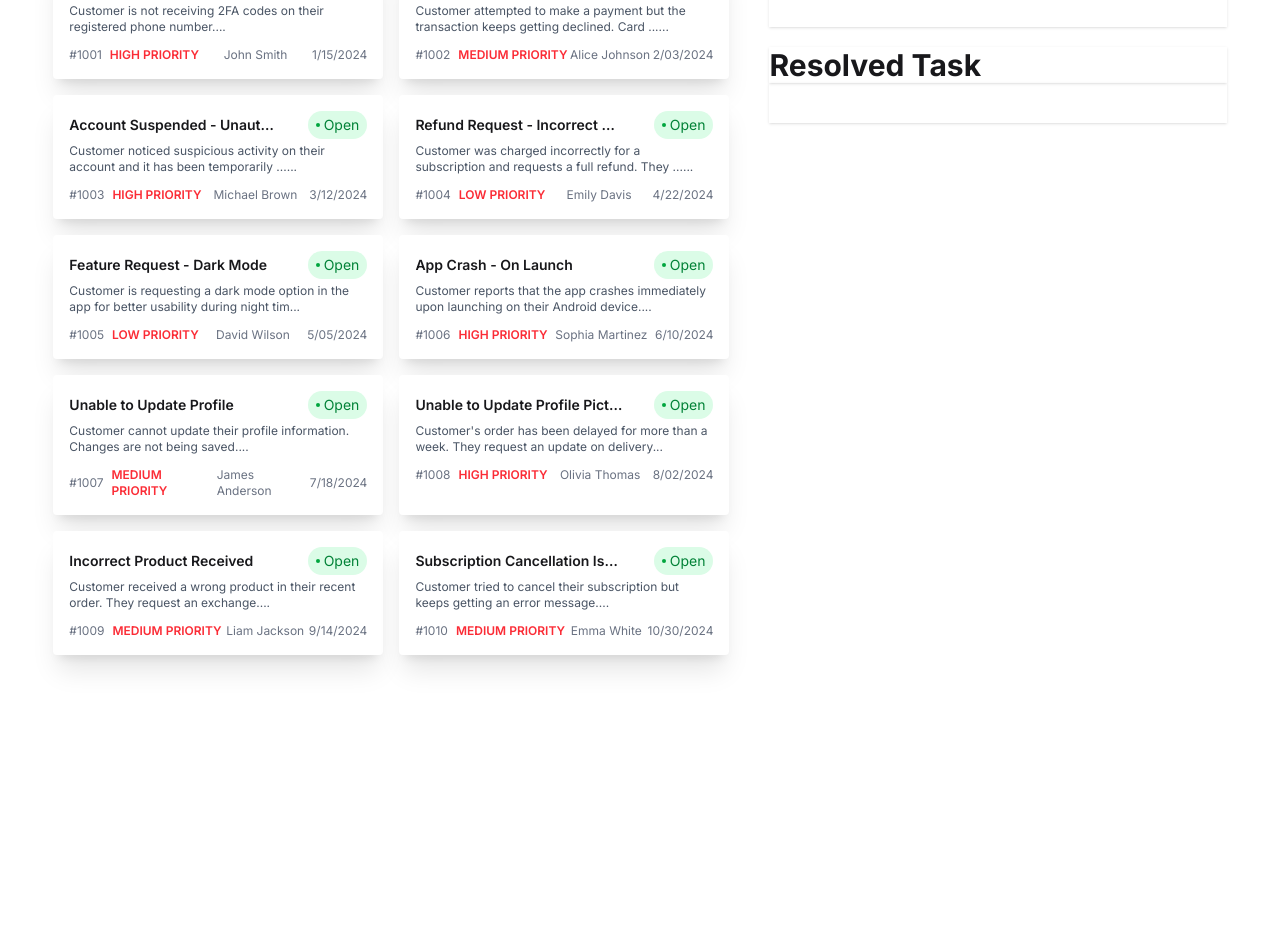
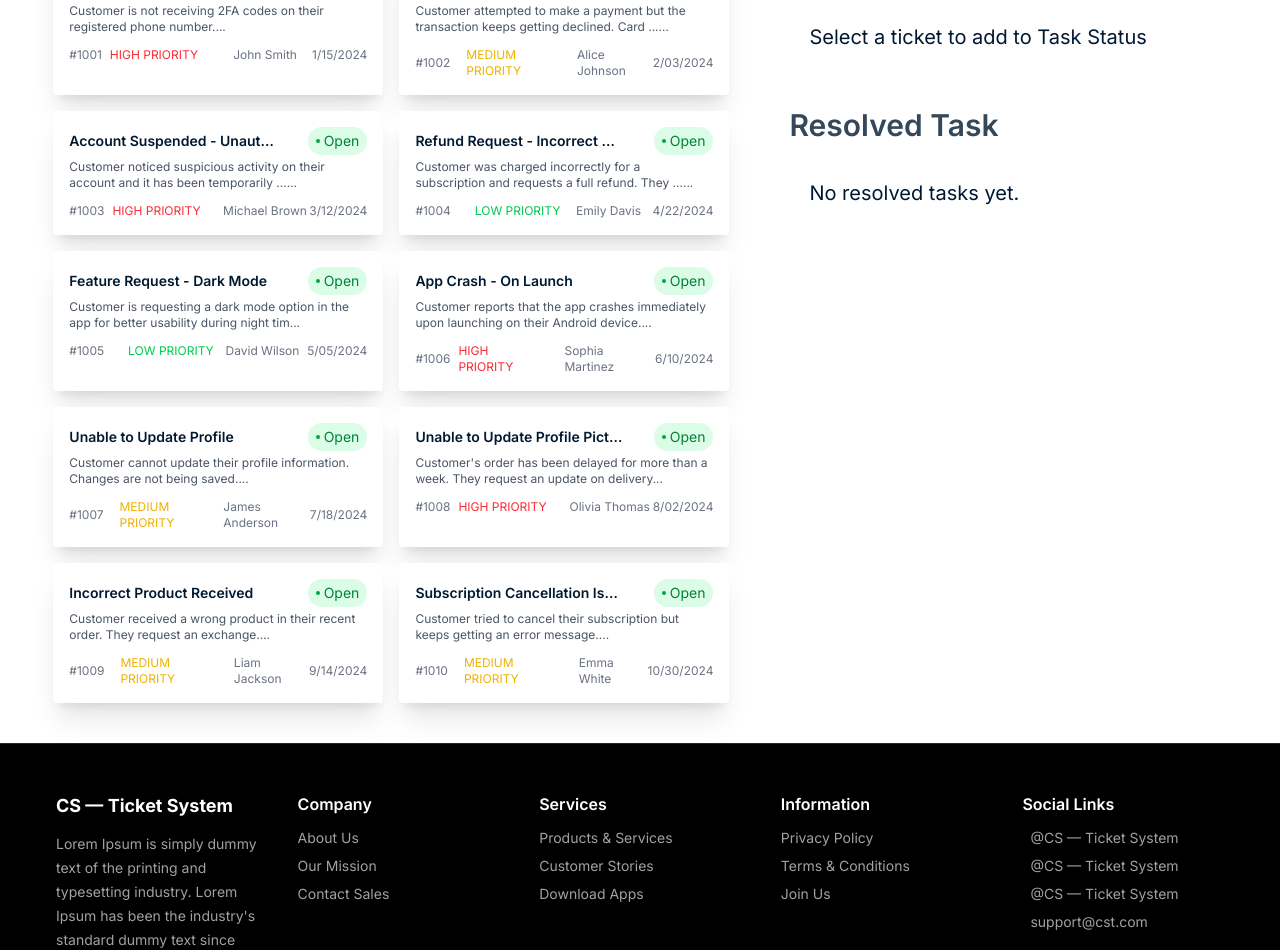
Before and after one commit to MdHridoySikder/my-assignment-no-7, a React (Vite) app: page / in a window 1280 px wide. Shown: the part 510-1460 px from the top of the page. Before the commit the page ends 1205 px from the top, so only its background shows below. Built offline with nearby package versions, Linux system fonts and the light colour scheme.

Commit message:
my-assignment-no-7-done

```diff
--- a/public/data.json
+++ b/public/data.json
@@ -4,7 +4,7 @@
     "title": "Login Issues - Can't Access Account",
     "description": "Customer is not receiving 2FA codes on their registered phone number.",
     "customer": "John Smith",
-    "priority": "HIGH PRIORITY",
+    "priority1": "HIGH PRIORITY",
     "status": "Open",
     "createdAt": "1/15/2024"
   },
@@ -13,7 +13,7 @@
     "title": "Payment Failure - Transaction Declined",
     "description": "Customer attempted to make a payment but the transaction keeps getting declined. Card ...",
     "customer": "Alice Johnson",
-    "priority": "MEDIUM PRIORITY",
+    "priority2": "MEDIUM PRIORITY",
     "status": "Open",
     "createdAt": "2/03/2024"
   },
@@ -22,7 +22,7 @@
     "title": "Account Suspended - Unauthorized Activity",
     "description": "Customer noticed suspicious activity on their account and it has been temporarily ...",
     "customer": "Michael Brown",
-    "priority": "HIGH PRIORITY",
+    "priority1": "HIGH PRIORITY",
     "status": "Open",
     "createdAt": "3/12/2024"
   },
@@ -31,7 +31,7 @@
     "title": "Refund Request - Incorrect Billing",
     "description": "Customer was charged incorrectly for a subscription and requests a full refund. They ...",
     "customer": "Emily Davis",
-    "priority": "LOW PRIORITY",
+    "priority3": "LOW PRIORITY",
     "status": "Open",
     "createdAt": "4/22/2024"
   },
@@ -40,7 +40,7 @@
     "title": "Feature Request - Dark Mode",
     "description": "Customer is requesting a dark mode option in the app for better usability during night time.",
     "customer": "David Wilson",
-    "priority": "LOW PRIORITY",
+    "priority3": "LOW PRIORITY",
     "status": "Open",
     "createdAt": "5/05/2024"
   },
@@ -49,7 +49,7 @@
     "title": "App Crash - On Launch",
     "description": "Customer reports that the app crashes immediately upon launching on their Android device.",
     "customer": "Sophia Martinez",
-    "priority": "HIGH PRIORITY",
+    "priority1": "HIGH PRIORITY",
     "status": "Open",
     "createdAt": "6/10/2024"
   },
@@ -58,7 +58,7 @@
     "title": "Unable to Update Profile",
     "description": "Customer cannot update their profile information. Changes are not being saved.",
     "customer": "James Anderson",
-    "priority": "MEDIUM PRIORITY",
+    "priority2": "MEDIUM PRIORITY",
     "status": "Open",
     "createdAt": "7/18/2024"
   },
@@ -67,7 +67,7 @@
     "title": "Unable to Update Profile Picture",
     "description": "Customer's order has been delayed for more than a week. They request an update on delivery status.",
     "customer": "Olivia Thomas",
-    "priority": "HIGH PRIORITY",
+    "priority1": "HIGH PRIORITY",
     "status": "Open",
     "createdAt": "8/02/2024"
   },
@@ -76,7 +76,7 @@
     "title": "Incorrect Product Received",
     "description": "Customer received a wrong product in their recent order. They request an exchange.",
     "customer": "Liam Jackson",
-    "priority": "MEDIUM PRIORITY",
+    "priority2": "MEDIUM PRIORITY",
     "status": "Open",
     "createdAt": "9/14/2024"
   },
@@ -85,7 +85,7 @@
     "title": "Subscription Cancellation Issue",
     "description": "Customer tried to cancel their subscription but keeps getting an error message.",
     "customer": "Emma White",
-    "priority": "MEDIUM PRIORITY",
+    "priority2": "MEDIUM PRIORITY",
     "status": "Open",
     "createdAt": "10/30/2024"
   }
--- a/src/App.jsx
+++ b/src/App.jsx
@@ -2,6 +2,7 @@ import { Suspense } from "react";
 import DataContainer from "./assets/components/DataContainer";
 import Footer from "./assets/components/Footer";
 import Navbar from "./assets/components/Navbar";
+import { ToastContainer } from "react-toastify";
 
 const loadData = () => fetch("/public/data.json").then((res) => res.json());
 
@@ -16,13 +17,38 @@ function App() {
           <Navbar></Navbar>
         </header>
         <section>
-          <Suspense fallback={"Loadinggggggg....."}>
+          <Suspense
+            fallback={
+              <div className="flex justify-center items-center h-screen">
+                <p className="text-lg font-semibold">
+                  <span className="loading loading-spinner text-primary"></span>
+                  <span className="loading loading-spinner text-secondary"></span>
+                  <span className="loading loading-spinner text-accent"></span>
+                  <span className="loading loading-spinner text-neutral"></span>
+                  <span className="loading loading-spinner text-info"></span>
+                  <span className="loading loading-spinner text-success"></span>
+                  <span className="loading loading-spinner text-warning"></span>
+                  <span className="loading loading-spinner text-error"></span>
+                </p>
+              </div>
+            }
+          >
             <DataContainer promise={dataPromise}></DataContainer>
           </Suspense>
         </section>
-        {/* <footer>
+        <footer>
           <Footer></Footer>
-        </footer> */}
+        </footer>
+        <ToastContainer
+          position="top-right"
+          autoClose={2000}
+          hideProgressBar={false}
+          closeOnClick={true}
+          pauseOnHover={true}
+          draggable={true}
+          theme="colored"
+          progress={undefined}
+        ></ToastContainer>
       </div>
     </>
   );
--- a/src/assets/components/DataContainer.jsx
+++ b/src/assets/components/DataContainer.jsx
@@ -3,19 +3,23 @@ import Ordercard from "./Ordercard";
 import { use, useState } from "react";
 import TaskStatus from "./TaskStatus";
 import Resolved from "./Resolved";
+import { toast } from "react-toastify";
 
 const DataContainer = ({ promise }) => {
   const Order = use(promise);
 
   //   console.log(promise);
   const [CustomerTickets, setCustomerTickets] = useState([]);
+
   const [ResolvedTask, setResolvedTask] = useState([]);
+
   const handleOrder = (Order) => {
+    toast.success("In-Progress");
     // console.log(Order);
     const isExist = CustomerTickets.find((item) => item.id == Order.id);
     // console.log(isExist);
     if (isExist) {
-      alert("In-Progress");
+      toast.error("Already In-Progress");
       return;
     }
 
@@ -24,6 +28,7 @@ const DataContainer = ({ promise }) => {
   };
 
   const handleTask = (Order) => {
+    toast.success("Completed!");
     // console.log(Order);
     const newResolvedTask = [...ResolvedTask, Order];
     setResolvedTask(newResolvedTask);
@@ -32,6 +37,7 @@ const DataContainer = ({ promise }) => {
     // console.log(remaining);
     setCustomerTickets(remaining);
   };
+
   return (
     <div>
       <States
@@ -42,7 +48,10 @@ const DataContainer = ({ promise }) => {
       <section className="w-11/12 mx-auto py-10 grid grid-cols-1 lg:grid-cols-12 gap-5">
         {/* left side card section  */}
         <div className="lg:col-span-7 ">
-          <h2 className="font-bold text-3xl">Customer Tickets</h2>
+          <h2 className="font-bold text-3xl text-[#34485A]">
+            Customer Tickets
+          </h2>
+
           <div className=" grid lg:grid-cols-2 gap-4 ">
             {Order.map((item) => (
               <Ordercard
@@ -56,23 +65,39 @@ const DataContainer = ({ promise }) => {
         {/* right side cart section */}
         <div className="lg:col-span-5 ml-5">
           <div>
-            <h2 className="font-bold text-3xl shadow my-4">Task Status</h2>
-            <div className="space-y-6 shadow p-5">
-              {CustomerTickets.map((item) => (
-                <TaskStatus
-                  handleTask={handleTask}
-                  key={item.id}
-                  Order={item}
-                ></TaskStatus>
-              ))}
+            <h2 className="font-bold text-3xl ml-5 my-4 text-[#34485A]">
+              Task Status
+            </h2>
+            <div className="space-y-6  p-5">
+              {CustomerTickets.length > 0 ? (
+                CustomerTickets.map((item) => (
+                  <TaskStatus
+                    handleTask={handleTask}
+                    key={item.id}
+                    Order={item}
+                  />
+                ))
+              ) : (
+                <p className="font-sm text-[#001931] text-xl ml-5 my-4">
+                  Select a ticket to add to Task Status
+                </p>
+              )}
             </div>
           </div>
           <div>
-            <h2 className="font-bold mt-5 text-3xl shadow">Resolved Task</h2>
-            <div className="space-y-6 shadow p-5">
-              {ResolvedTask.map((Order) => (
-                <Resolved key={Order.id} Order={Order}></Resolved>
-              ))}
+            <h2 className="font-semibold text-[#34485A] mt-5 ml-5 text-3xl">
+              Resolved Task
+            </h2>
+            <div className="space-y-6 p-5">
+              {ResolvedTask.length > 0 ? (
+                ResolvedTask.map((Order) => (
+                  <Resolved key={Order.id} Order={Order} />
+                ))
+              ) : (
+                <p className="font-sm text-[#001931] text-xl ml-5 my-4">
+                  No resolved tasks yet.
+                </p>
+              )}
             </div>
           </div>
         </div>
--- a/src/assets/components/Footer.jsx
+++ b/src/assets/components/Footer.jsx
@@ -2,110 +2,106 @@ import React from "react";
 
 const Footer = () => {
   return (
+    <footer className=" px-8 bg-black text-white py-12 border-t border-neutral-800">
+      <div className="max-w-7xl mx-auto px-6 grid grid-cols-1 sm:grid-cols-2 lg:grid-cols-5 gap-10">
         <div>
-      <footer className="bg-black text-gray-300 py-12 lg:py-16">
-        <div className="max-w-11/12 mx-auto px-6 lg:px-8 grid grid-cols-2  lg:grid-cols-5 gap-5">
-          {/* Logo + Description */}
-          <div className="col-span-2 md:col-span-1 ">
-            <h2 className="text-xl font-bold text-white mb-4">
-              CS – Ticket System
-            </h2>
-            <p className="text-sm leading-relaxed text-[#A1A1AA]">
+          <h3 className="text-lg font-bold mb-3">CS — Ticket System</h3>
+          <p className="text-sm text-neutral-400 leading-6">
             Lorem Ipsum is simply dummy text of the printing and typesetting
             industry. Lorem Ipsum has been the industry's standard dummy text
-              ever since the 1500s, when an unknown printer took a galley of
-              type and scrambled it to make a type specimen book.
+            since the 1500s.
           </p>
         </div>
 
-          {/* Company */}
-          <div className="ml-8">
-            <h3 className="text-white font-semibold mb-4">Company</h3>
-            <ul className="space-y-3 text-sm text-[#A1A1AA]">
+        <div>
+          <h4 className="text-base font-semibold mb-3">Company</h4>
+          <ul className="space-y-2 text-sm text-neutral-400">
             <li>
-                <a href="#">About Us</a>
+              <a href="#" className="hover:text-white">
+                About Us
+              </a>
             </li>
             <li>
-                <a href="#">Our Mission</a>
+              <a href="#" className="hover:text-white">
+                Our Mission
+              </a>
             </li>
             <li>
-                <a href="#">Contact Sales</a>
+              <a href="#" className="hover:text-white">
+                Contact Sales
+              </a>
             </li>
           </ul>
         </div>
 
-          {/* Services */}
         <div>
-            <h3 className="text-white font-semibold mb-4">Services</h3>
-            <ul className="space-y-3 text-sm text-[#A1A1AA]">
+          <h4 className="text-base font-semibold mb-3">Services</h4>
+          <ul className="space-y-2 text-sm text-neutral-400">
             <li>
-                <a href="#">Products & Services</a>
+              <a href="#" className="hover:text-white">
+                Products & Services
+              </a>
             </li>
             <li>
-                <a href="#">Customer Stories</a>
+              <a href="#" className="hover:text-white">
+                Customer Stories
+              </a>
             </li>
             <li>
-                <a href="#">Download Apps</a>
+              <a href="#" className="hover:text-white">
+                Download Apps
+              </a>
             </li>
           </ul>
         </div>
 
-          {/* Information */}
         <div>
-            <h3 className="text-white font-semibold mb-4">Information</h3>
-            <ul className="space-y-3 text-sm text-[#A1A1AA]">
+          <h4 className="text-base font-semibold mb-3">Information</h4>
+          <ul className="space-y-2 text-sm text-neutral-400">
             <li>
-                <a href="#">Privacy Policy</a>
+              <a href="#" className="hover:text-white">
+                Privacy Policy
+              </a>
             </li>
             <li>
-                <a href="#">Terms & Conditions</a>
+              <a href="#" className="hover:text-white">
+                Terms & Conditions
+              </a>
             </li>
             <li>
-                <a href="#">Join Us</a>
+              <a href="#" className="hover:text-white">
+                Join Us
+              </a>
             </li>
           </ul>
         </div>
 
-          {/* Social Links */}
         <div>
-            <h3 className="text-white font-semibold mb-4">Social Links</h3>
-            <ul className="space-y-3 text-sm">
-              <li className="flex items-center gap-3">
-                <div className="w-8 h-8 bg-amber-200 rounded-full flex items-center justify-center">
-                  <span className="text-lg">X</span>
-                </div>
-                <a href="#" className="text-[#A1A1AA]">
-                  @CS — Ticket System
-                </a>
+          <h4 className="text-base font-semibold mb-3">Social Links</h4>
+          <ul className="space-y-2 text-sm text-neutral-400">
+            <li className="flex items-center gap-2">
+              <i className="fa-brands fa-x-twitter text-lg"></i> @CS — Ticket
+              System
             </li>
-              <li className="flex items-center gap-3">
-                <div className="w-8 h-8 bg-amber-200 rounded-full flex items-center justify-center">
-                  <span className="text-lg">f</span>
-                </div>
-                <a href="#" className="text-[#A1A1AA] ">
-                  @CS — Ticket System
-                </a>
+            <li className="flex items-center gap-2">
+              <i className="fa-brands fa-linkedin text-lg"></i> @CS — Ticket
+              System
             </li>
-              <li className="flex items-center gap-3">
-                <div className="w-8 h-8 bg-amber-300 rounded-full flex items-center justify-center">
-                  <span className="text-lg">M</span>
-                </div>
-                <a href="mailto:support@cst.com" className="text-[#A1A1AA]">
-                  support@cst.com
-                </a>
+            <li className="flex items-center gap-2">
+              <i className="fa-brands fa-facebook text-lg"></i> @CS — Ticket
+              System
+            </li>
+            <li className="flex items-center gap-2">
+              <i className="fa-solid fa-envelope text-lg"></i> support@cst.com
             </li>
           </ul>
         </div>
       </div>
 
-        {/* Copyright */}
-        <div className="border-t border-gray-800 mt-12 pt-8 text-center">
-          <p className="text-sm text-gray-500">
+      <div className="text-center mt-12 pt-6 border-t border-neutral-800 text-neutral-500 text-sm">
         © 2025 CS — Ticket System. All rights reserved.
-          </p>
       </div>
     </footer>
-    </div>
   );
 };
 
--- a/src/assets/components/Ordercard.jsx
+++ b/src/assets/components/Ordercard.jsx
@@ -1,41 +1,47 @@
+import { useState } from "react";
+
 const Ordercard = ({ Order, handleOrder }) => {
-  // console.log(Order);
+  const [visible, setVisible] = useState(true);
+
+  const handleClick = () => {
+    handleOrder(Order);
+    setVisible(false);
+  };
+
+  if (!visible) return;
 
   return (
     <div
-      onClick={() => handleOrder(Order)}
+      onClick={() => handleClick()}
       className="bg-white rounded-sm p-4 shadow-xl gap-4"
     >
       <div className="flex-1">
-        {/* Title + Status */}
         <div className="flex justify-between items-center gap-2">
-          <h2 className="font-semibold text-sm truncate whitespace-nowrap overflow-hidden w-[70%]">
+          <h2 className="font-semibold text-sm text-[#001931] truncate whitespace-nowrap overflow-hidden w-[70%]">
             {Order.title}
           </h2>
 
-          <span className="flex items-center text-sm gap-1 bg-green-100 text-green-700 px-2 py-1 rounded-full shrink-0">
-            <span className="w-1 h-1 bg-green-600 rounded-full"></span>
-            {Order.status}
-          </span>
+          <button>
+            <span className="flex items-center text-sm gap-1 bg-green-100 text-green-700 px-2 py-1 rounded-full shrink-0">
+              <span className="w-1 h-1 bg-green-600 rounded-full"></span>
+              {Order.status}
+            </span>
+          </button>
         </div>
 
-        {/* Description */}
         <p className="text-gray-600 text-xs mt-1">
           {Order.description.slice(0, 90)}...
         </p>
 
-        {/* Footer Section */}
         <div className="flex justify-between items-center mt-3 text-xs text-gray-500">
-          {/* Order Number + Priority */}
-          <div className="flex items-center gap-2">
-            <p className="font-sm">#{Order.id}</p>
-            <p className="text-red-500 font-semibold">{Order.priority}</p>
+          <div className="flex items-center gap-1">
+            <p className="mr-1">#{Order.id}</p>
+            <p className="text-red-500 mr-1">{Order.priority1}</p>
+            <p className="text-yellow-500 mr-1">{Order.priority2}</p>
+            <p className="text-green-500 mr-1">{Order.priority3}</p>
           </div>
 
-          {/* Customer */}
-          <p className="text-xs">{Order.customer}</p>
-
-          {/* Date */}
+          <p>{Order.customer}</p>
           <p>{Order.createdAt}</p>
         </div>
       </div>
--- a/src/assets/components/States.jsx
+++ b/src/assets/components/States.jsx
@@ -1,6 +1,6 @@
 const States = ({ inProgress, ResolvedTaskTotal }) => {
   return (
-    <div className="flex flex-col md:flex-row justify-around mt-20 container mx-auto gap-6 px-10 relative">
+    <div className=" flex flex-col md:flex-row justify-around mt-20 container mx-auto gap-5 px-13 relative">
       <div className="bg-gradient-to-bl from-[#632EE3] to-[#9F62F2] rounded-xl relative">
         <div className=" absolute top-15 bottom left-5 right-5 text-center">
           <span className="text-white">In-Progress</span>
--- a/src/assets/components/TaskStatus.jsx
+++ b/src/assets/components/TaskStatus.jsx
@@ -1,10 +1,11 @@
 import React from "react";
+import { toast } from "react-toastify";
 
 const TaskStatus = ({ Order, handleTask }) => {
   return (
     <div>
-      <div className="shadow p-5 ">
-        <h2 className="font-semibold text-sm  text-center ">{Order.title}</h2>
+      <div className="shadow p-5 rounded-sm">
+        <h2 className="font-semibold text-xl  text-center ">{Order.title}</h2>
         <div className=" flex justify-center">
           <button
             onClick={() => handleTask(Order)}
```
Also changed, not shown: src/assets/components/Resolved.jsx (+4 -3 lines), src/assets/components/Resolvedtask.jsx (added, +11 -0 lines). Lines whose indentation alone changed are shown as unchanged.
